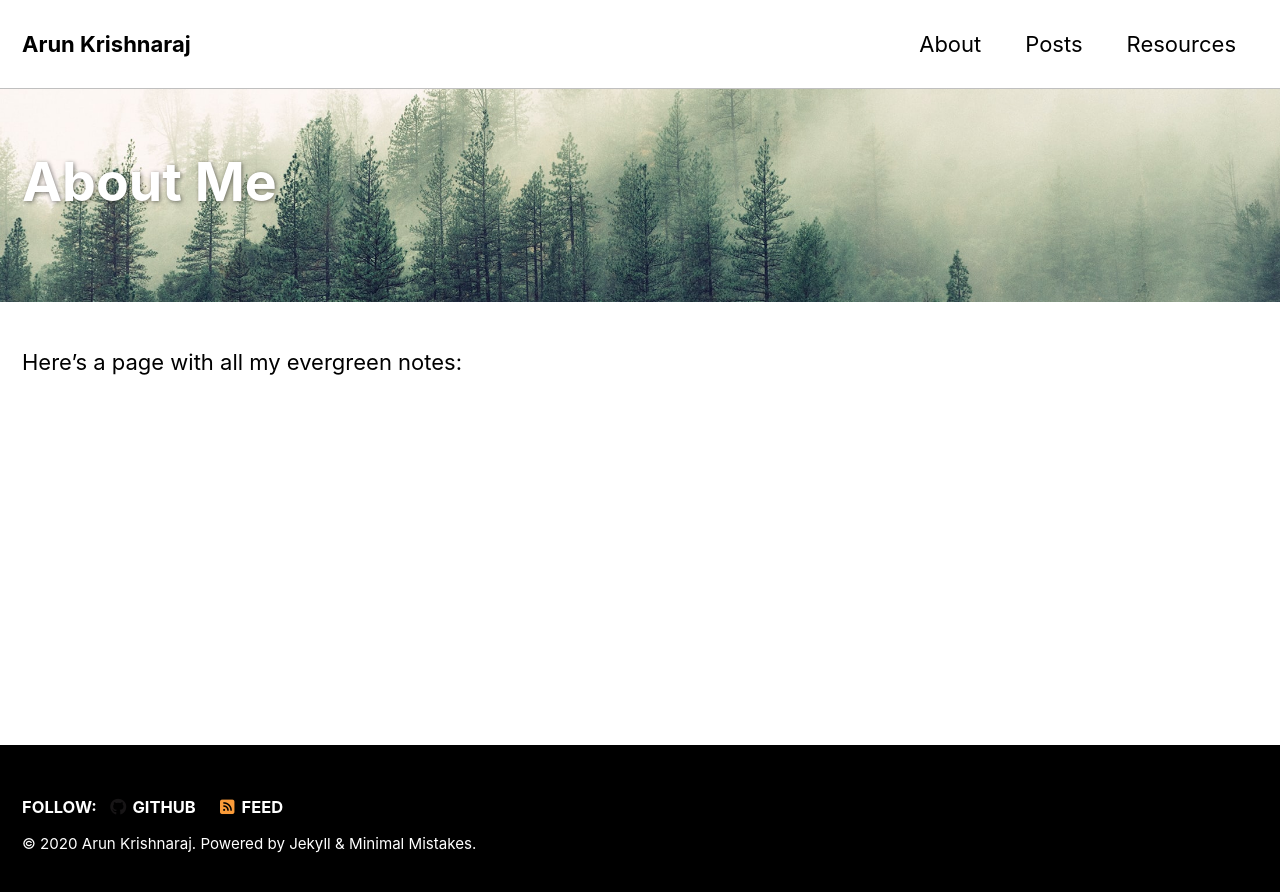
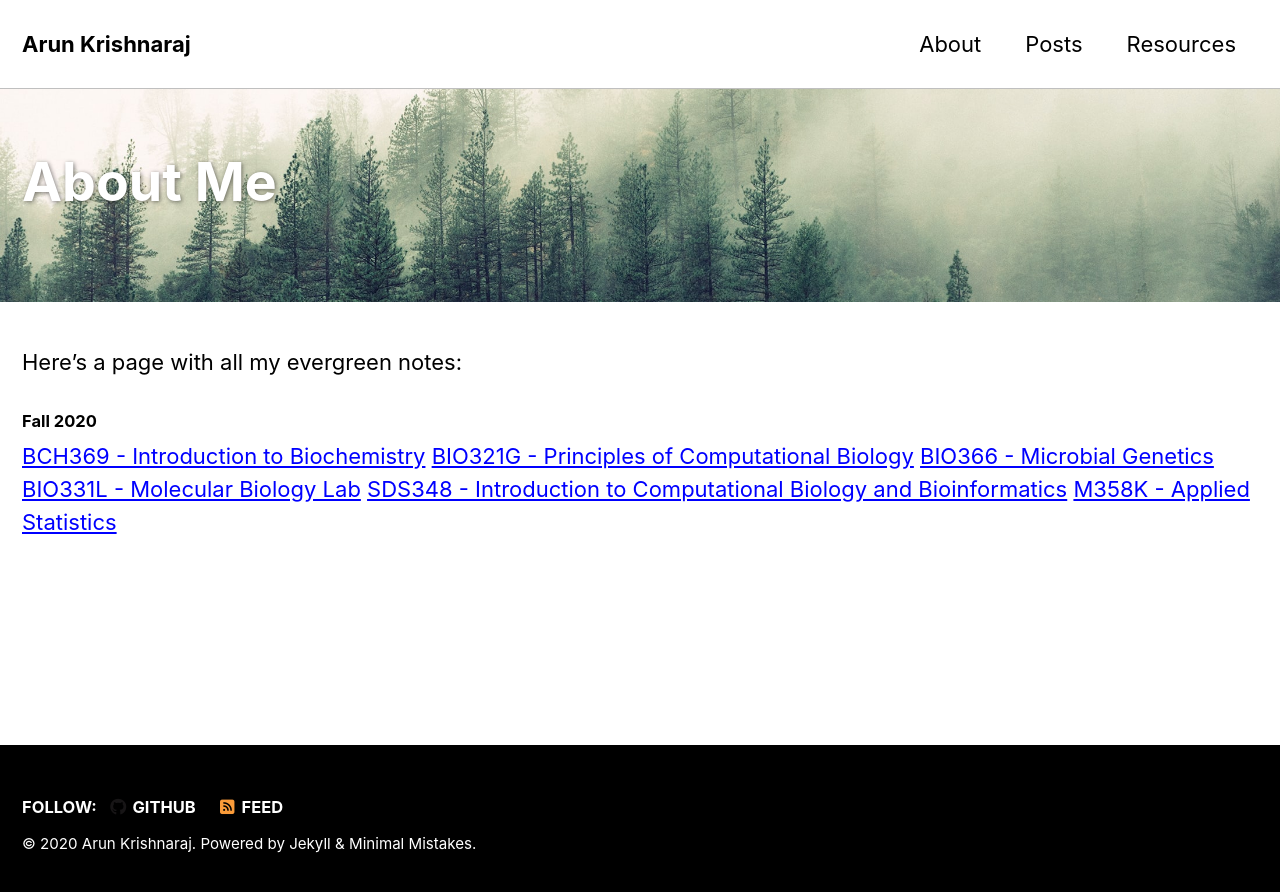
Before and after one commit to arun-krishnaraj/oldsite.github.io, a Jekyll site: the page built from _pages/evergreen.md, in a window 1280 px wide. Shown: the top 892 px of the page. Built offline with Jekyll 4.4.1, drawn with Linux system fonts in a browser that asks for light colours; cached includes are drawn as plain includes; nearby versions of some CDN libraries.

Commit message:
populate evergreen with file links

```diff
--- a/_pages/evergreen.md
+++ b/_pages/evergreen.md
@@ -9,3 +9,11 @@ header:
 ---
 
 Here's a page with all my evergreen notes:
+
+##### Fall 2020
+[BCH369 - Introduction to Biochemistry]("/notes/BCH369.html")
+[BIO321G - Principles of Computational Biology]("/notes/BIO321G.html")
+[BIO366 - Microbial Genetics]("/notes/BIO366.html")
+[BIO331L - Molecular Biology Lab]("/notes/BIO331L.html")
+[SDS348 - Introduction to Computational Biology and Bioinformatics]("/notes/SDS348.html")
+[M358K - Applied Statistics]("/notes/M358K.html")
```
